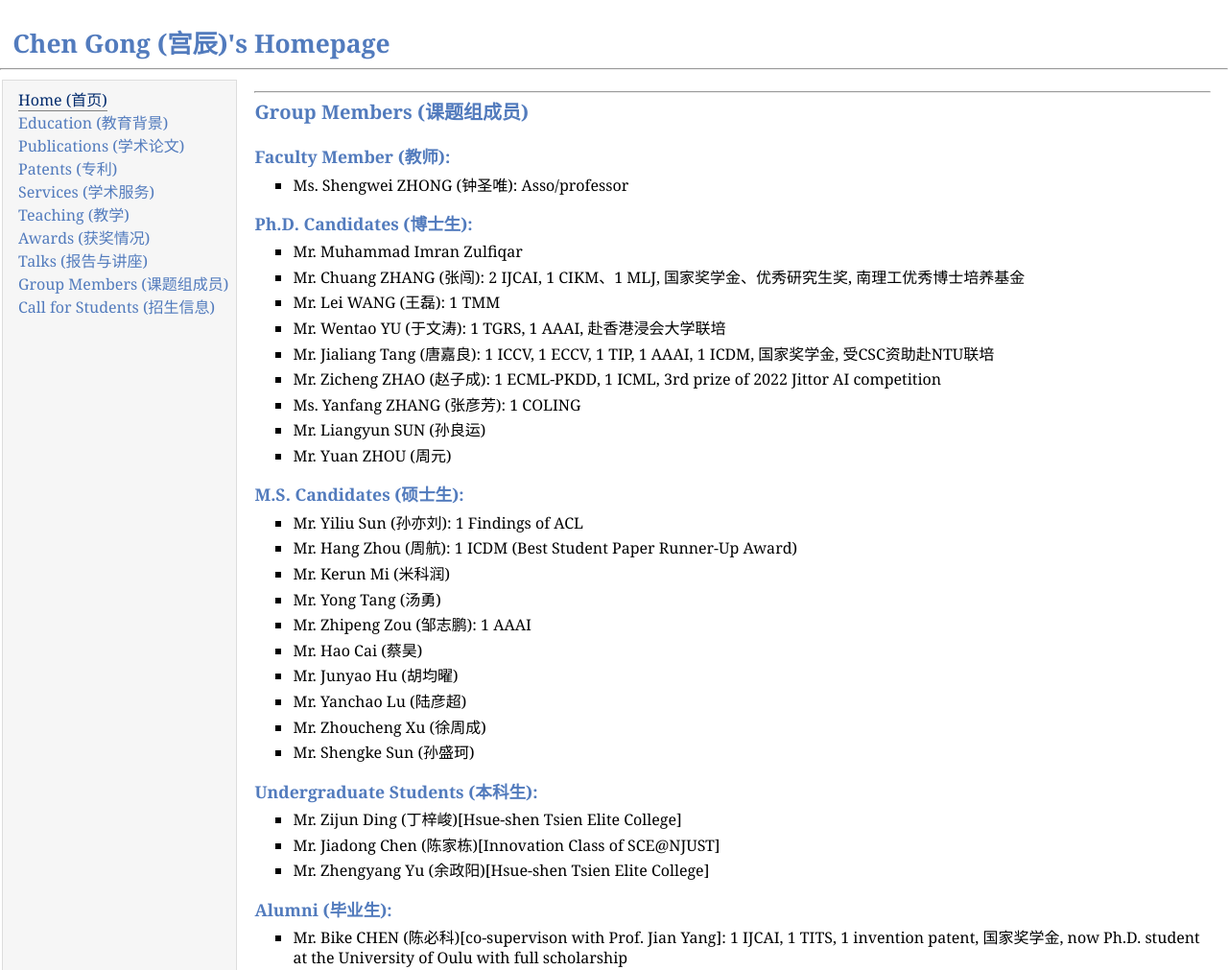
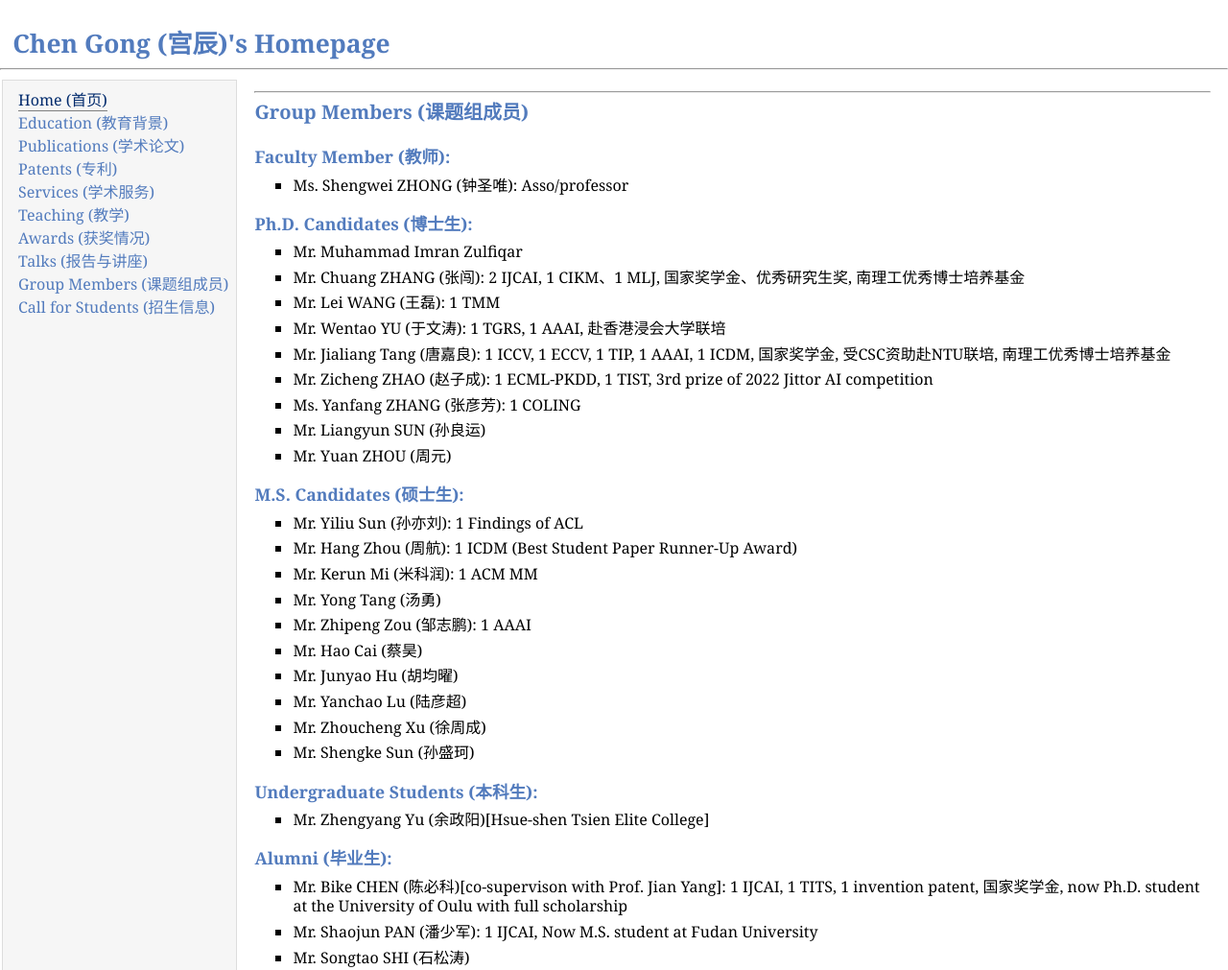
Before and after one commit to gcatnjust/ChenGong, a plain HTML site: page members.html in a window 1280 px wide. Shown: the top 1011 px of the page at 96% size. Drawn offline with Linux system fonts and the light colour scheme.

Commit message:
Add files via upload

```diff
--- a/members.html
+++ b/members.html
@@ -55,8 +55,8 @@
 			<li><p> Mr. Chuang ZHANG (张闯): 2 IJCAI, 1 CIKM、1 MLJ, 国家奖学金、优秀研究生奖, 南理工优秀博士培养基金 </p></li>
 			<li><p> Mr. Lei WANG (王磊): 1 TMM </p></li>
 			<li><p> Mr. Wentao YU (于文涛): 1 TGRS, 1 AAAI, 赴香港浸会大学联培 </p></li>
-			<li><p> Mr. Jialiang Tang (唐嘉良): 1 ICCV, 1 ECCV, 1 TIP, 1 AAAI, 1 ICDM, 国家奖学金, 受CSC资助赴NTU联培 </p></li>
-			<li><p> Mr. Zicheng ZHAO (赵子成): 1 ECML-PKDD, 1 ICML, 3rd prize of 2022 Jittor AI competition  </p></li>
+			<li><p> Mr. Jialiang Tang (唐嘉良): 1 ICCV, 1 ECCV, 1 TIP, 1 AAAI, 1 ICDM, 国家奖学金, 受CSC资助赴NTU联培, 南理工优秀博士培养基金 </p></li>
+			<li><p> Mr. Zicheng ZHAO (赵子成): 1 ECML-PKDD, 1 TIST, 3rd prize of 2022 Jittor AI competition  </p></li>
 			<li><p> Ms. Yanfang ZHANG (张彦芳): 1 COLING </p></li>
 			<li><p> Mr. Liangyun SUN (孙良运) </p></li>
 			<li><p> Mr. Yuan ZHOU (周元) </p></li>
@@ -67,7 +67,7 @@
         <ul>
             <li><p> Mr. Yiliu Sun (孙亦刘): 1 Findings of ACL</p></li>
 			<li><p> Mr. Hang Zhou (周航): 1 ICDM (Best Student Paper Runner-Up Award) </p></li>
-			<li><p> Mr. Kerun Mi (米科润)</p></li>
+			<li><p> Mr. Kerun Mi (米科润): 1 ACM MM </p></li>
 			<li><p> Mr. Yong Tang (汤勇)</p></li>
 			<li><p> Mr. Zhipeng Zou (邹志鹏): 1 AAAI</p></li>
 			<li><p> Mr. Hao Cai (蔡昊)</p></li>
@@ -80,8 +80,6 @@
 
 			<h3>Undergraduate Students (本科生):</h3>
         <ul>
-            <li><p> Mr. Zijun Ding (丁梓峻)[Hsue-shen Tsien Elite College]  </p></li>
-			<li><p> Mr. Jiadong Chen (陈家栋)[Innovation Class of SCE@NJUST]  </p></li>
 			<li><p> Mr. Zhengyang Yu (余政阳)[Hsue-shen Tsien Elite College]  </p></li>
         </ul>
 
@@ -132,6 +130,8 @@
             <li><p> Ms. Yang WEI (魏旸): 1 TNNLS, 1 TIST, 南理工优秀博士培养基金, 受CSC资助赴Carleton University联培 </p></li>
 			<li><p> Mr. Sheng WAN (万升): Postdoc, 中国电子学会优博, 南理工优博, Now Asso/professor at NAU. </p></li>
 			<li><p> Mr. Haixuan Ding (丁海轩): 1 CJE</p></li>
+            <li><p> Mr. Zijun Ding (丁梓峻)[Hsue-shen Tsien Elite College]: Now PhD student at Nanjing University </p></li>
+			<li><p> Mr. Jiadong Chen (陈家栋)[Innovation Class of SCE@NJUST]: Now PhD student at Fudan University (Joint program with Shanghai AI Lab) </p></li>
 		</ul>
 
     </div>
```
